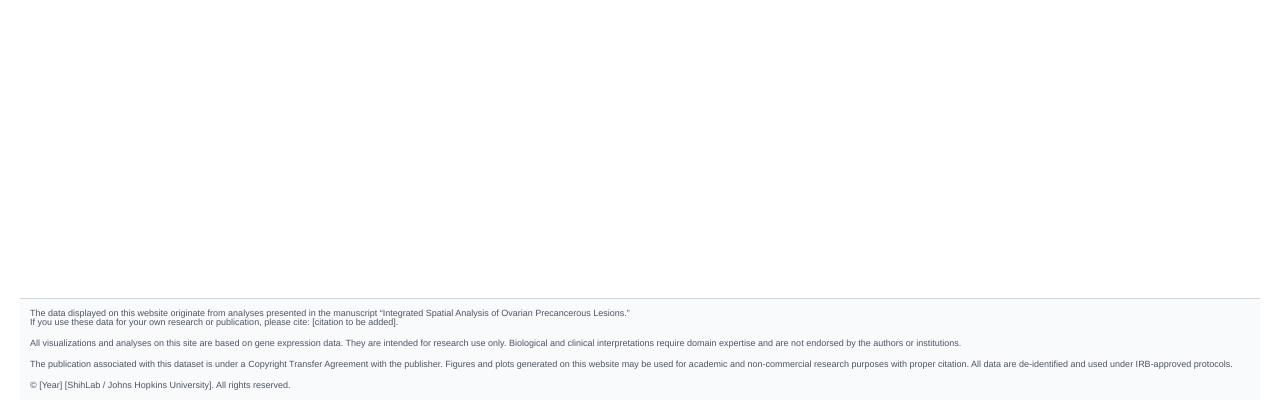
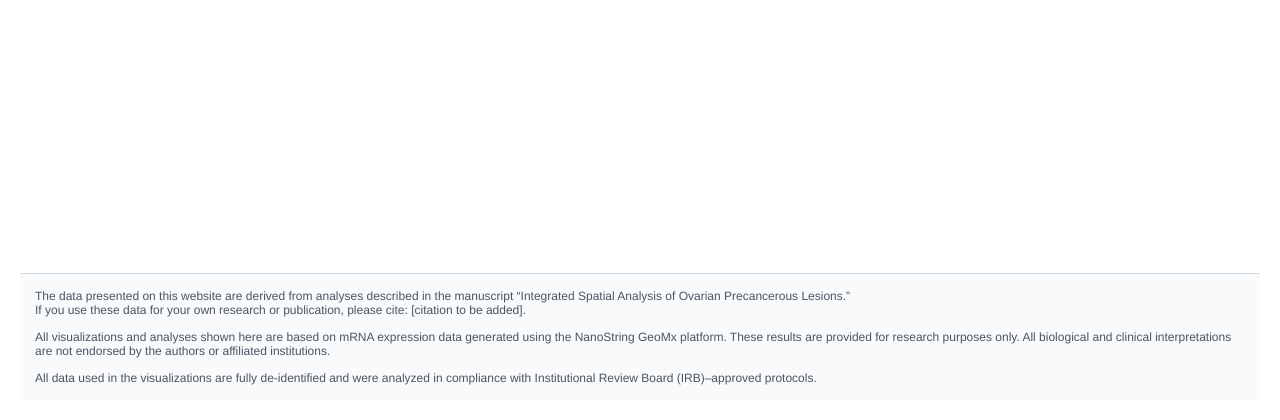
Before and after one commit to sdwolf4103/Pre-cancer-atlas, a Flask app: page / in a window 1280 px wide. Shown: the part 420-840 px from the top of the page. Run offline with Flask 3, Linux system fonts and the light colour scheme; parts of the project's set-up code (start-up, migrations or seed data) failed here and were passed over.

Commit message:
Finish disclaimer

```diff
--- a/static/index_styles.css
+++ b/static/index_styles.css
@@ -320,11 +320,11 @@ a {
 
 .site-disclaimer {
     margin-top: 40px;
-    padding: 10px;
+    padding: 15px;
     background: #f9fafb;
     border-top: 1px solid #d0d7de;
-    font-size: 9px;
-    line-height: 1.00;
+    font-size: 12px;
+    line-height: 1.20;
     color: #4b5563;
 }
 
--- a/templates/pre_cancer_atlas.html
+++ b/templates/pre_cancer_atlas.html
@@ -128,18 +128,13 @@
 </main>
 
     <footer class="site-disclaimer">
-        <p>The data displayed on this website originate from analyses presented in the manuscript
+        <p>The data presented on this website are derived from analyses described in the manuscript
         “Integrated Spatial Analysis of Ovarian Precancerous Lesions.”<br>
         If you use these data for your own research or publication, please cite: [citation to be added].</p>
 
-        <p>All visualizations and analyses on this site are based on gene expression data. They are intended for
-        research use only. Biological and clinical interpretations require domain expertise and are not endorsed by the authors or institutions.</p>
+        <p>All visualizations and analyses shown here are based on mRNA expression data generated using the NanoString GeoMx platform. These results are provided for research purposes only. All biological and clinical interpretations are not endorsed by the authors or affiliated institutions.</p>
 
-        <p>The publication associated with this dataset is under a Copyright Transfer Agreement with the publisher.
-        Figures and plots generated on this website may be used for academic and non-commercial research purposes with proper citation.
-        All data are de-identified and used under IRB-approved protocols.</p>
-
-        <p>© [Year] [ShihLab / Johns Hopkins University]. All rights reserved.</p>
+        <p>All data used in the visualizations are fully de-identified and were analyzed in compliance with Institutional Review Board (IRB)–approved protocols.</p>
     </footer>
 
     <script>
```
